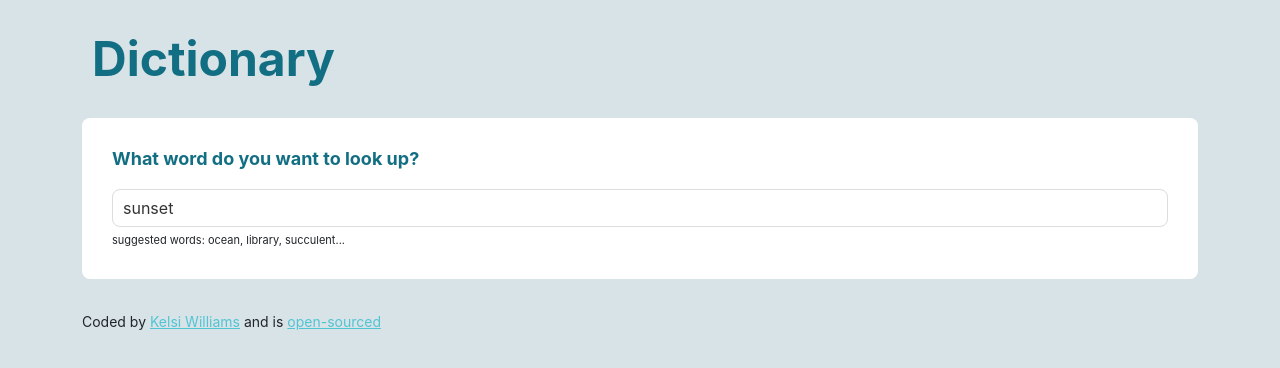
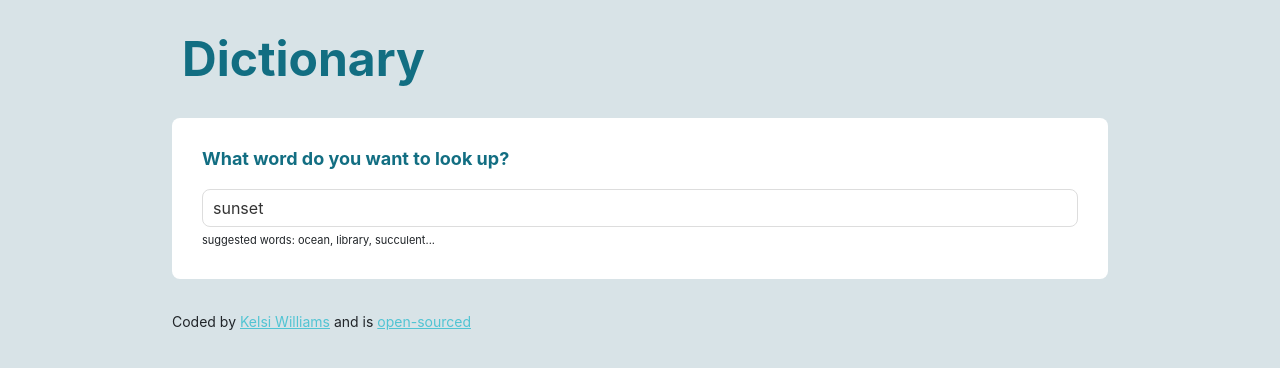
Before and after one commit to kelsi-will/dictionary-project, a React (Create React App) app: page / in a window 1280 px wide. Shown: the top 368 px of the page. Built offline with nearby package versions, Linux system fonts and the light colour scheme; no server answers.

Commit message:
Improved Phonetic component

```diff
--- a/src/App.css
+++ b/src/App.css
@@ -16,6 +16,11 @@ h1 {
   margin-left: 10px;
 }
 
+.App {
+  max-width: 960px;
+  margin: 0 auto;
+}
+
 .App a {
   color: var(--accent-color);
 }
--- a/src/Phonetic.css
+++ b/src/Phonetic.css
@@ -5,4 +5,5 @@
 .Phonetic .text {
     color: var(--secondary-color);
     opacity: 0.7;
+    margin-left: 10px;
 }
--- a/src/Phonetic.js
+++ b/src/Phonetic.js
@@ -8,7 +8,7 @@ function Phonetic({ phonetic }) {
       <div className="Phonetic">
   {phonetic.map((phonetic, index) => {
     return (
-      <div key={index}>
+      <div className="d-flex" key={index}>
          <AudioComponent audio={phonetic.audio}/>
         <span className="text">{phonetic.text}</span>
       </div>
```
